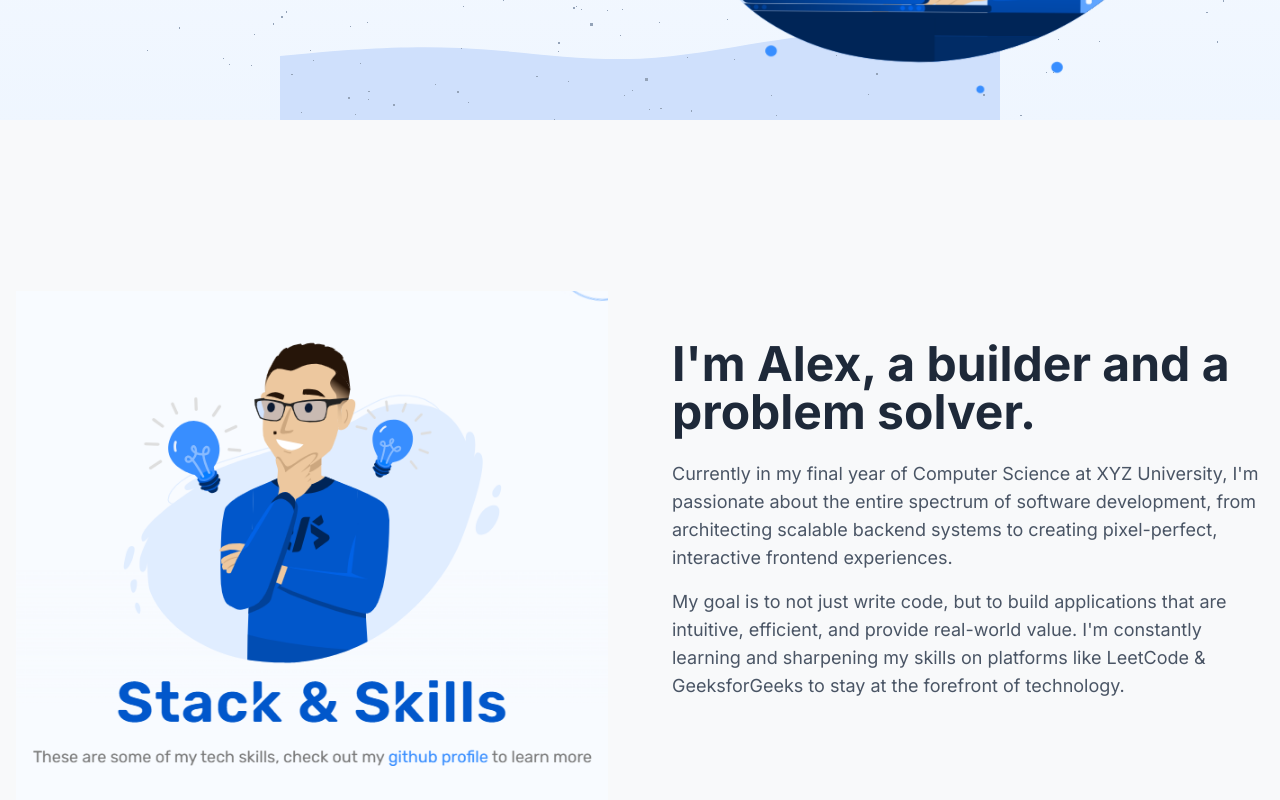
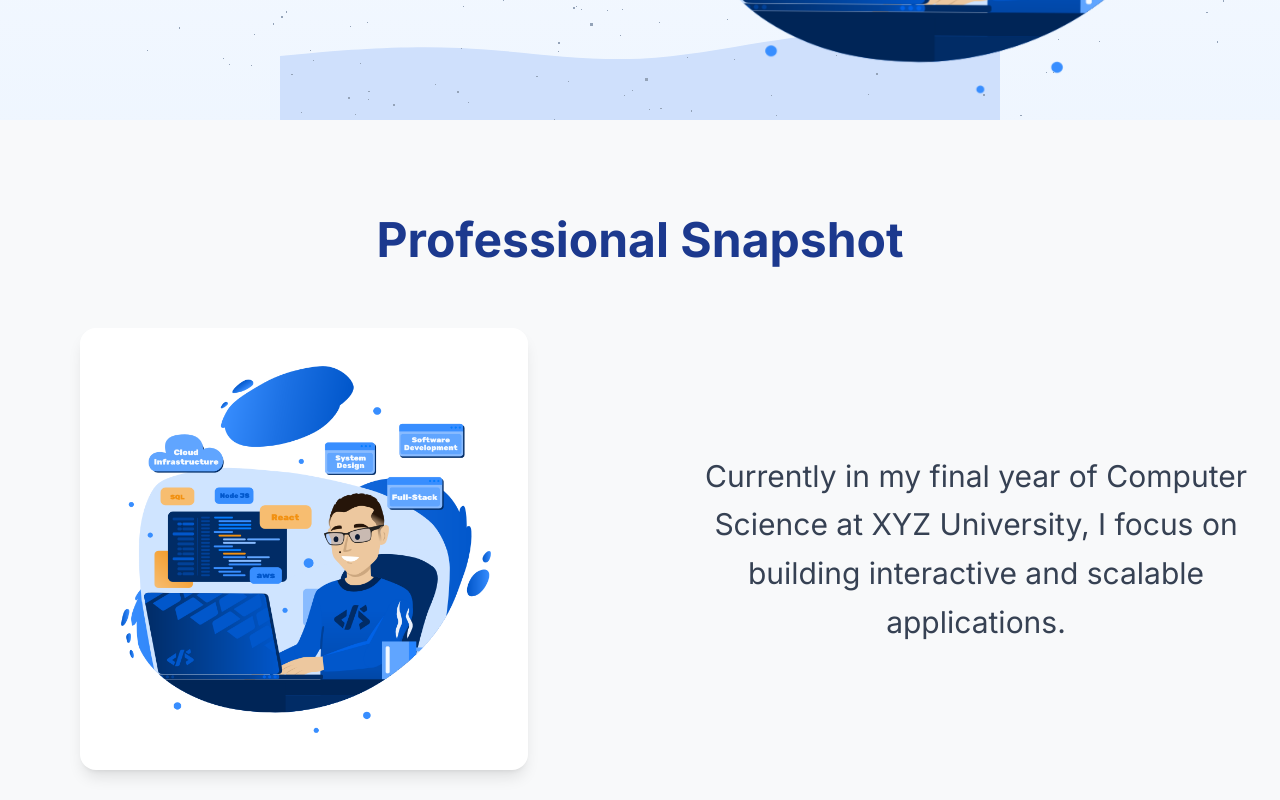
Before and after one commit to arnav-343-agarwal/My-Portfolio, a Next.js app: page / in a window 1280 px wide. Shown: the part 680-1480 px from the top of the page. Built offline with nearby package versions, Linux system fonts and the light colour scheme.

Commit message:
Scroll Trigger About Section

```diff
--- a/src/components/About.js
+++ b/src/components/About.js
@@ -1,16 +1,79 @@
-import Image from 'next/image';
+'use client';
+import { useRef, useEffect } from "react";
+import Image from "next/image";
+import { gsap } from "gsap";
+import { ScrollTrigger } from "gsap/ScrollTrigger";
+
+gsap.registerPlugin(ScrollTrigger);
 
 const About = () => {
+  const sectionRef = useRef(null);
+
+  const paras = [
+    "Currently in my final year of Computer Science at XYZ University, I focus on building interactive and scalable applications.",
+    "I strive to write clean, efficient, and maintainable code that delivers real-world value for users.",
+    "I constantly explore new technologies and improve problem-solving skills to stay at the forefront of software development."
+  ];
+
+  useEffect(() => {
+    const ctx = gsap.context(() => {
+      const paraElems = gsap.utils.toArray(".about-para");
+
+      // Hide all except first paragraph
+      gsap.set(paraElems.slice(1), { yPercent: 100, opacity: 0 });
+
+      const tl = gsap.timeline({
+        scrollTrigger: {
+          trigger: sectionRef.current,
+          start: "top top",
+          end: () => "+=" + paras.length * 100 + "%",
+          scrub: 1,
+          pin: true,
+          anticipatePin: 1
+        }
+      });
+
+      paraElems.forEach((p, i) => {
+        if (i === 0) return;
+        tl.to(paraElems[i - 1], { yPercent: -100, opacity: 0, duration: 1, ease: "power2.inOut" })
+          .to(p, { yPercent: 0, opacity: 1, duration: 1, ease: "power2.inOut" }, "-=0.8");
+      });
+
+    }, sectionRef);
+
+    return () => ctx.revert();
+  }, []);
+
   return (
-    <section id="about" className="content-section container mx-auto">
+    <section ref={sectionRef} className="relative container mx-auto py-24">
+      <h2 className="text-center text-5xl font-bold mb-16 text-blue-900">
+        Professional Snapshot
+      </h2>
+
       <div className="grid grid-cols-1 md:grid-cols-2 gap-16 items-center">
-        <div className="content-element illustration-container">
-          <Image src="/developer-illustration.png" alt="Developer Illustration" width={500} height={500} className="w-full h-auto" />
+        {/* Illustration */}
+        <div className="flex items-center justify-center">
+          <div className="w-full max-w-md h-auto p-8 bg-white rounded-2xl shadow-lg flex items-center justify-center">
+            <Image
+              src="/hero-illustration.png"
+              alt="Developer Snapshot Illustration"
+              width={500}
+              height={500}
+              className="w-full h-auto"
+            />
+          </div>
         </div>
-        <div>
-          <h2 className="section-title text-5xl font-bold mb-6 text-gray-800">I'm Alex, a builder and a problem solver.</h2>
-          <p className="content-element text-lg text-gray-600 mb-4">Currently in my final year of Computer Science at XYZ University, I'm passionate about the entire spectrum of software development, from architecting scalable backend systems to creating pixel-perfect, interactive frontend experiences.</p>
-          <p className="content-element text-lg text-gray-600">My goal is to not just write code, but to build applications that are intuitive, efficient, and provide real-world value. I'm constantly learning and sharpening my skills on platforms like LeetCode & GeeksforGeeks to stay at the forefront of technology.</p>
+
+        {/* Paragraphs */}
+        <div className="relative h-64 md:h-80 overflow-hidden flex items-center justify-center">
+          {paras.map((text, idx) => (
+            <p
+              key={idx}
+              className="about-para absolute inset-0 text-2xl md:text-3xl text-gray-700 leading-relaxed flex items-center justify-center px-4 text-center"
+            >
+              {text}
+            </p>
+          ))}
         </div>
       </div>
     </section>
```
